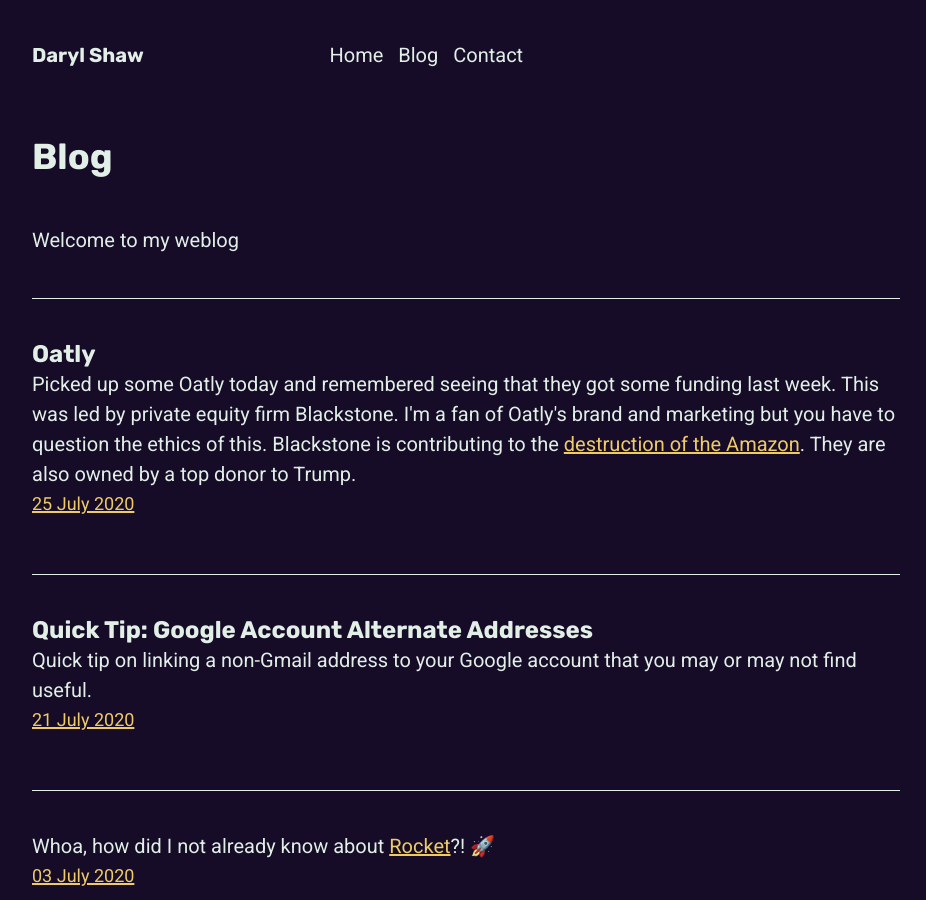
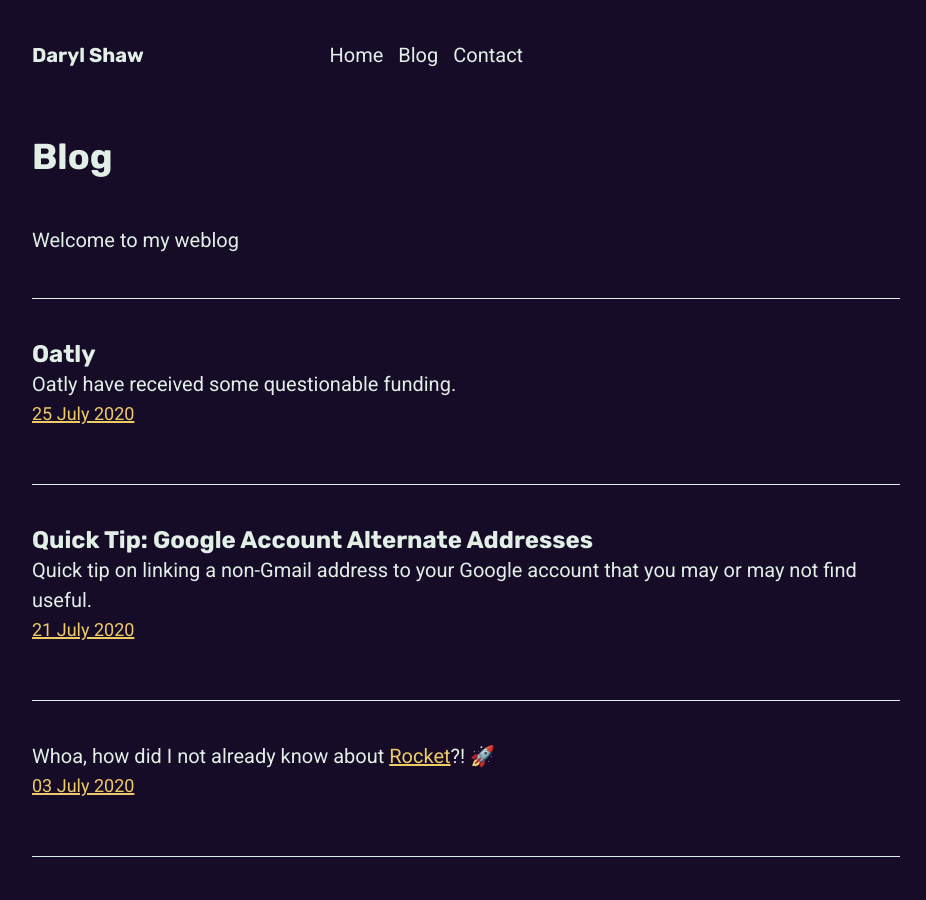
Before and after one commit to darylshaw/darylshaw.co.uk, a Jekyll site: the page built from blog.md, in a window 1280 px wide and 900 px high. Shown: the whole window, without its empty margins (13-939 px from the left). Built offline with Jekyll 4.4.1, drawn with Linux system fonts in a browser that asks for light colours; a script that is not in the unit is left out; comment, search, counter and statistics services are not loaded.

Commit message:
Update Post “2020-07-25-oatly”

```diff
--- a/_posts/2020-07-25-oatly.md
+++ b/_posts/2020-07-25-oatly.md
@@ -1,9 +1,10 @@
 ---
+title: Oatly
+date: 2020-07-25T19:32:18.463Z
 layout: post
-date: '2020-07-25T19:32:18.463Z'
-title: Oatly
 mf-post-status:
   - published
 slug: oatly
+excerpt: Oatly have received some questionable funding.
 ---
 Picked up some Oatly today and remembered seeing that they got some funding last week. This was led by private equity firm Blackstone. I&#39;m a fan of Oatly&#39;s brand and marketing but you have to question the ethics of this. Blackstone is contributing to the [destruction of the Amazon](https://theintercept.com/2019/08/27/amazon-rainforest-fire-blackstone/). They are also owned by a top donor to Trump.
```
